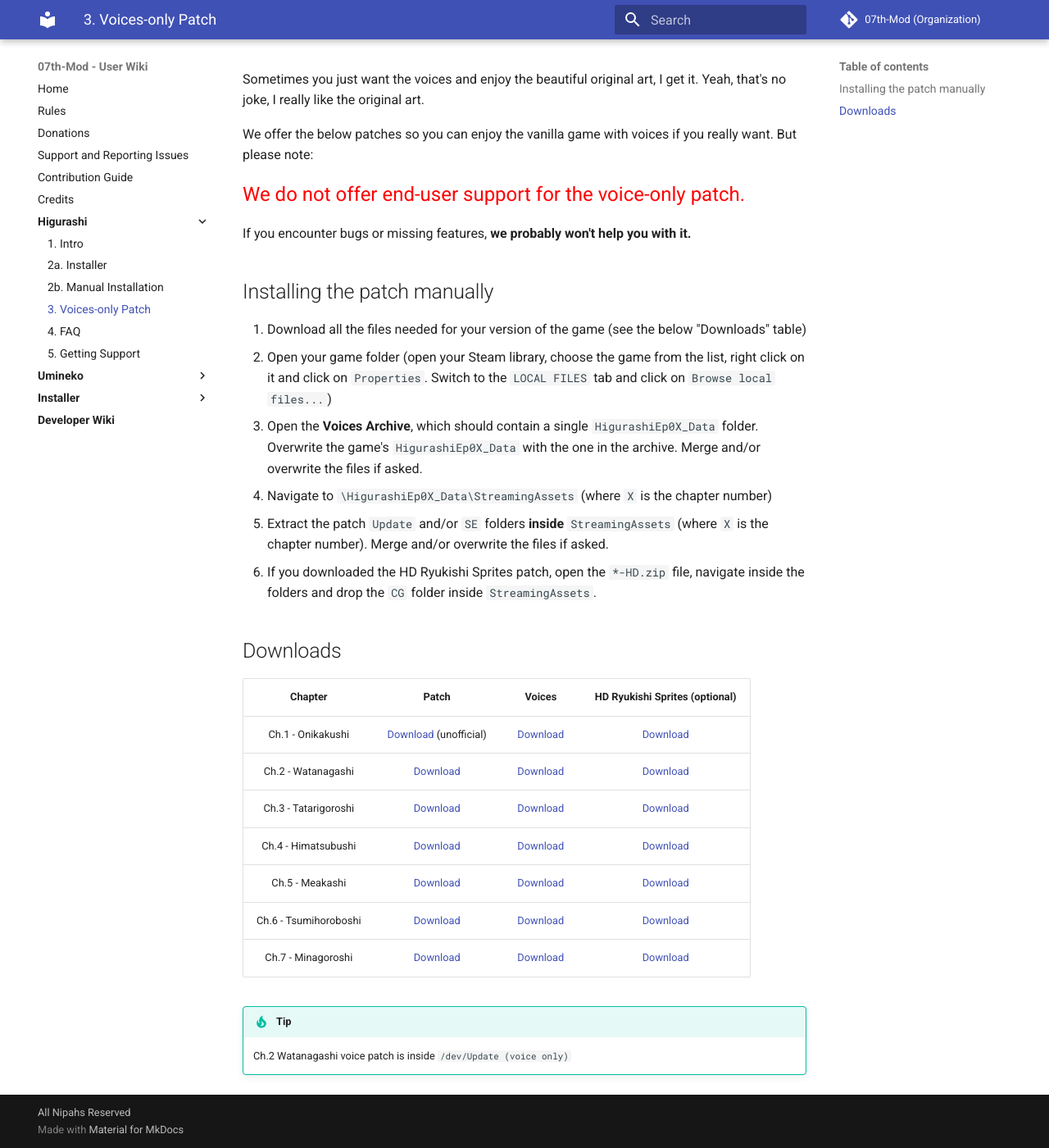
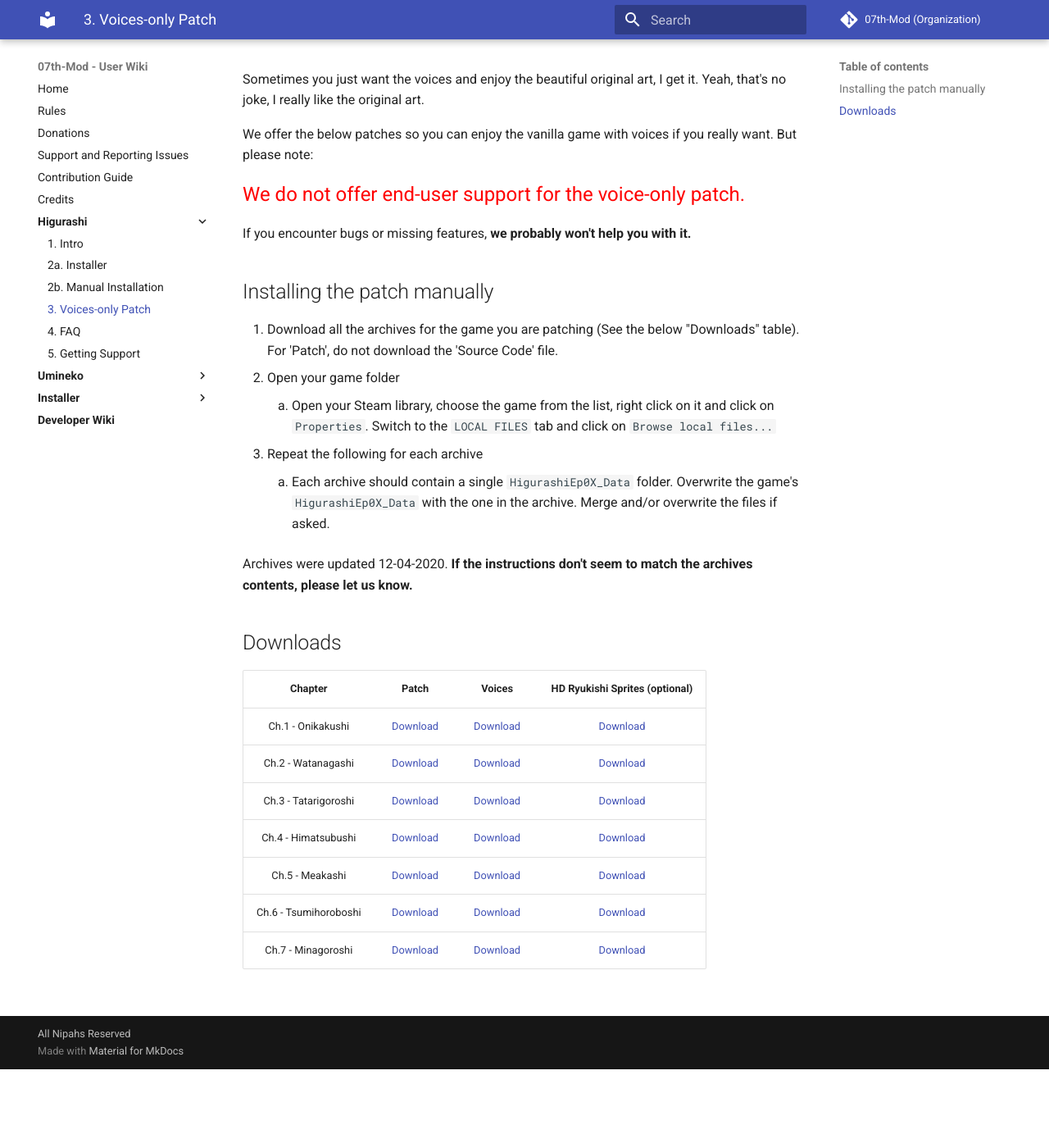
Before and after one commit to 07th-mod/wiki, an MkDocs documentation site: the page built from docs/Higurashi/Higurashi-Part-1.1---Voices-only-Patch.md, in a window 1280 px wide and 1400 px high, scrolled down 96 px. Shown: the whole window at 82% size. Built offline with MkDocs 1.6.1 and Material for MkDocs 9.7.7, drawn with Linux system fonts in a browser that asks for light colours.

Commit message:
Normalize voices-only files Part 2/2

```diff
--- a/docs/Higurashi/Higurashi-Part-1.1---Voices-only-Patch.md
+++ b/docs/Higurashi/Higurashi-Part-1.1---Voices-only-Patch.md
@@ -6,16 +6,15 @@
 
 <div style="color:red;font-size:24px;">We do not offer end-user support for the voice-only patch.</div> If you encounter bugs or missing features, **we probably won't help you with it.**
 
-
-
 ## Installing the patch manually
 
-1. Download all the files needed for your version of the game (see the below "Downloads" table)
-2. Open your game folder (open your Steam library, choose the game from the list, right click on it and click on ``Properties``. Switch to the ``LOCAL FILES`` tab and click on ``Browse local files...``)
-3. Open the **Voices Archive**, which should contain a single `HigurashiEp0X_Data` folder. Overwrite the game's `HigurashiEp0X_Data` with the one in the archive. Merge and/or overwrite the files if asked.
-4. Navigate to ``\HigurashiEp0X_Data\StreamingAssets`` (where ``X`` is the chapter number)
-5. Extract the patch ``Update`` and/or ``SE`` folders **inside** ``StreamingAssets`` (where ``X`` is the chapter number). Merge and/or overwrite the files if asked.
-6. If you downloaded the HD Ryukishi Sprites patch, open the ``*-HD.zip`` file, navigate inside the folders and drop the ``CG`` folder inside ``StreamingAssets``.
+1. Download all the archives for the game you are patching (See the below "Downloads" table). For 'Patch', do not download the 'Source Code' file.
+2. Open your game folder
+    1. Open your Steam library, choose the game from the list, right click on it and click on ``Properties``. Switch to the ``LOCAL FILES`` tab and click on ``Browse local files...``
+3. Repeat the following for each archive
+    1. Each archive should contain a single `HigurashiEp0X_Data` folder. Overwrite the game's `HigurashiEp0X_Data` with the one in the archive. Merge and/or overwrite the files if asked.
+
+Archives were updated 12-04-2020. **If the instructions don't seem to match the archives contents, please let us know.**
 
 ## Downloads
 <table>
@@ -30,13 +29,13 @@
 <tbody>
 <tr class="odd">
 <td style="text-align: center;">Ch.1 - Onikakushi</td>
-<td style="text-align: center;"><a href="https://github.com/07th-mod/onikakushi/releases/tag/v0.9.0">Download</a> (unofficial)</td>
+<td style="text-align: center;"><a href="https://github.com/07th-mod/onikakushi/releases/tag/v0.9.0">Download</a></td>
 <td style="text-align: center;"><a href="https://07th-mod.com/nipah/Onikakushi-Voices.7z">Download</a></td>
 <td style="text-align: center;"><a href="https://07th-mod.com/nipah/Onikakushi-HD.zip">Download</a></td>
 </tr>
 <tr class="even">
 <td style="text-align: center;">Ch.2 - Watanagashi</td>
-<td style="text-align: center;"><a href="https://github.com/07th-mod/watanagashi/archive/master.zip">Download</a></td>
+<td style="text-align: center;"><a href="https://github.com/07th-mod/watanagashi/releases/tag/v1.5.1">Download</a></td>
 <td style="text-align: center;"><a href="https://07th-mod.com/nipah/Watanagashi-Voices.7z">Download</a></td>
 <td style="text-align: center;"><a href="https://07th-mod.com/nipah/Watanagashi-HD.zip">Download</a></td>
 </tr>
@@ -72,6 +71,3 @@
 </tr>
 </tbody>
 </table>
-
-!!! tip
-    Ch.2 Watanagashi voice patch is inside ``/dev/Update (voice only)``
```
